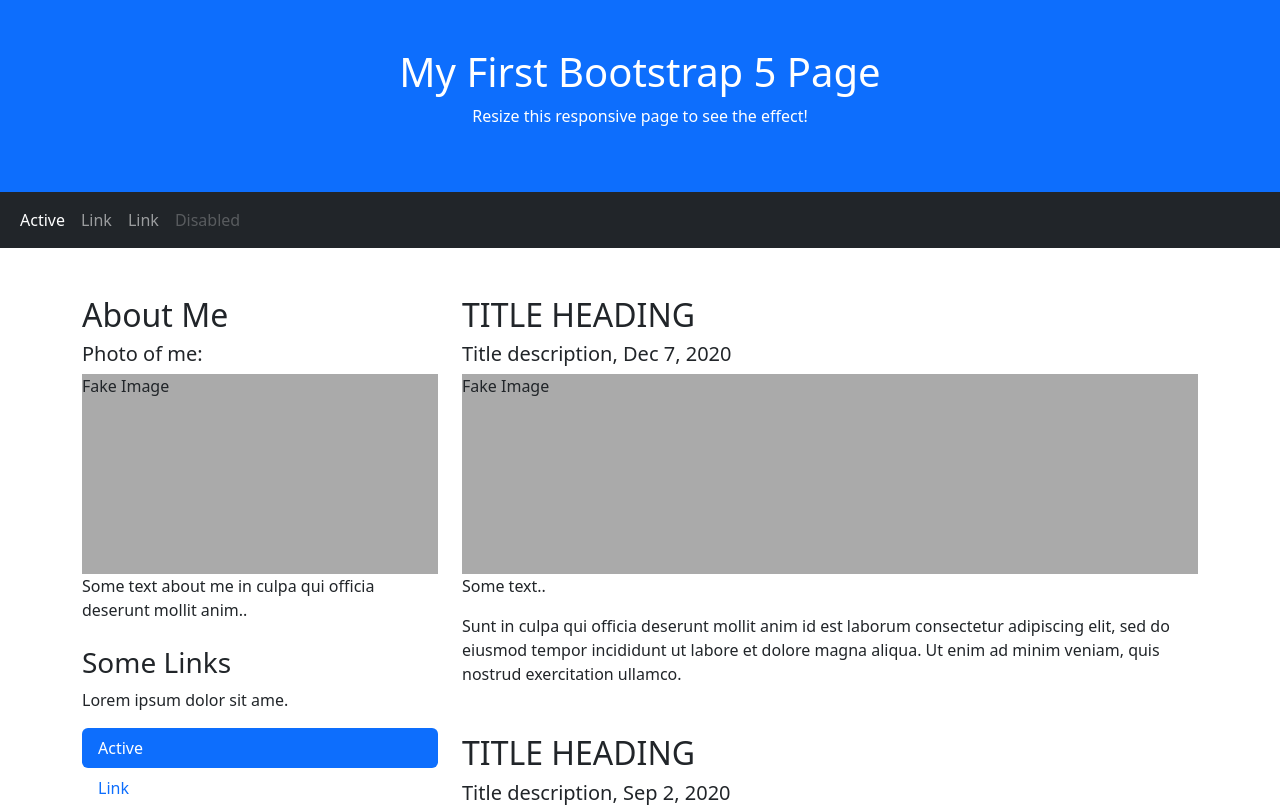
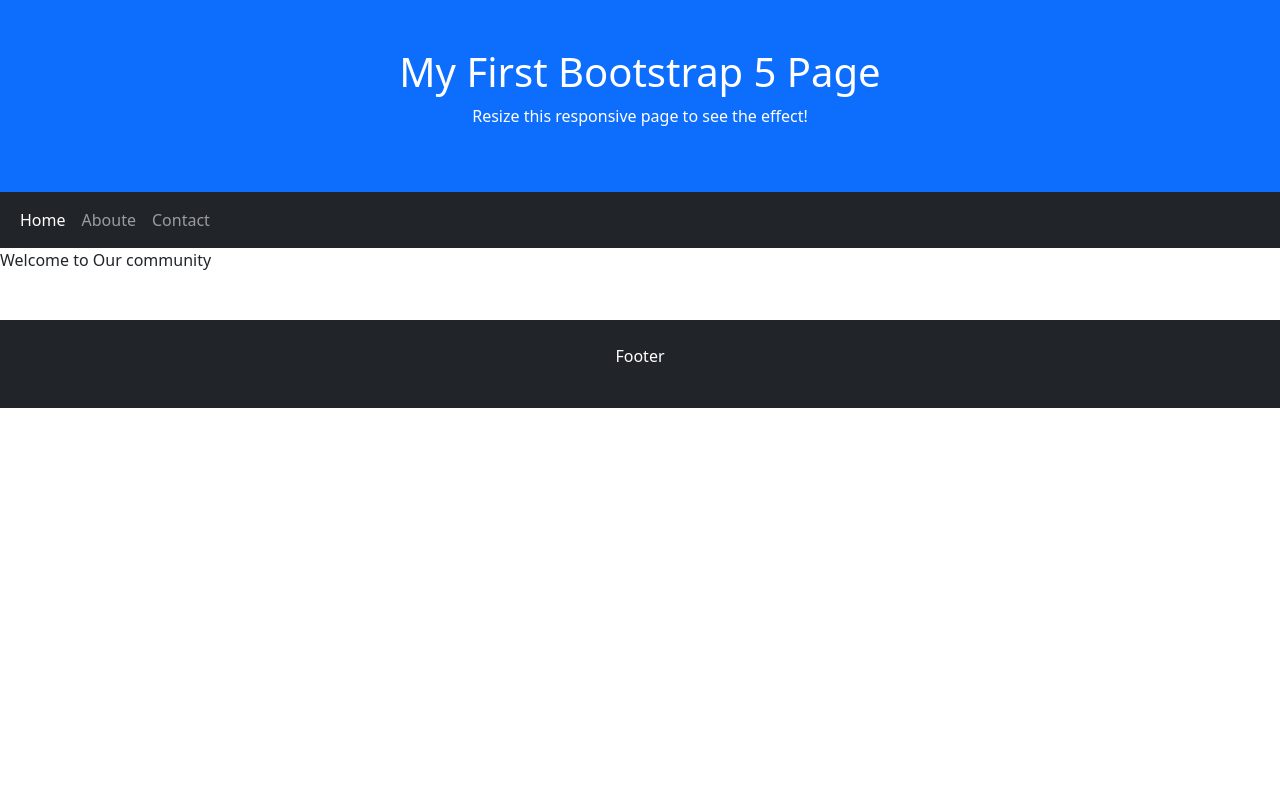
Before and after one commit to Maha-bub/React-projects, a React (Create React App) app in the folder react2/: page /aboute in a window 1280 px wide. Shown: the top 807 px of the page. Built offline with nearby package versions, Linux system fonts and the light colour scheme.

Commit message:
React router page rendering

```diff
--- a/react2/src/App.js
+++ b/react2/src/App.js
@@ -1,11 +1,18 @@
-import logo from './logo.svg';
+import { BrowserRouter, Routes, Route, Link } from 'react-router-dom';
 import './App.css';
+import Home from './pages/Home';
+import Aboute from './pages/Aboute';
+import Contact from './pages/Contact';
 
 function App() {
   return (
-    <div className="container">
-     <h1 className='text-warning 2xl text-center'>Welcome to React bootstrap v5</h1>
-    </div>
+    <BrowserRouter>
+      <Routes>
+        <Route path="/" element={<Home />} />
+        <Route path="/aboute" element={<Aboute />} />
+        <Route path="/contact" element={<Contact />} />
+      </Routes>
+    </BrowserRouter>
   );
 }
 
--- a/react2/src/components/Nav.js
+++ b/react2/src/components/Nav.js
@@ -1,4 +1,5 @@
 import React from 'react'
+import { Link } from 'react-router-dom'
 
 export default function Nav() {
     return (
@@ -7,17 +8,15 @@
                 <div class="container-fluid">
                     <ul class="navbar-nav">
                         <li class="nav-item">
-                            <a class="nav-link active" href="#">Active</a>
+                            <Link class="nav-link active" to="/">Home</Link>
                         </li>
                         <li class="nav-item">
-                            <a class="nav-link" href="#">Link</a>
+                            <Link class="nav-link" to="/aboute">Aboute</Link>
                         </li>
                         <li class="nav-item">
-                            <a class="nav-link" href="#">Link</a>
+                            <Link class="nav-link" to="/contact">Contact</Link>
                         </li>
-                        <li class="nav-item">
-                            <a class="nav-link disabled" href="#">Disabled</a>
-                        </li>
+
                     </ul>
                 </div>
             </nav>
--- a/react2/src/index.js
+++ b/react2/src/index.js
@@ -1,16 +1,17 @@
 import React from 'react';
 import ReactDOM from 'react-dom/client';
 import './index.css';
-import App from './App';
+
 import reportWebVitals from './reportWebVitals';
 import 'bootstrap/dist/css/bootstrap.min.css';
-import Home from './pages/Home';
+
+import App from './App';
 
 
 const root = ReactDOM.createRoot(document.getElementById('root'));
 root.render(
   <React.StrictMode>
-    <Home />
+    <App />
   </React.StrictMode>
 );
 
--- /dev/null
+++ b/react2/src/pages/Aboute.js
@@ -0,0 +1,16 @@
+import React from 'react'
+import Header from '../components/Header';
+import Nav from '../components/Nav';
+import Footer from '../components/Footer';
+import { Route } from 'react-router-dom';
+
+export default function Aboute() {
+    return (
+        <>
+            <Header />
+            <Nav />
+            <div>Welcome to Our community</div>
+            <Footer />
+        </>
+    )
+}
--- /dev/null
+++ b/react2/src/pages/Contact.js
@@ -0,0 +1,17 @@
+import React from 'react';
+import Header from '../components/Header';
+import Nav from '../components/Nav';
+import Footer from '../components/Footer';
+import { Route } from 'react-router-dom';
+
+export default function Contact() {
+    return (
+        <>
+            <Header />
+            <Nav />
+            <div>Contact us</div>
+            <Footer />
+        </>
+
+    )
+}
--- a/react2/src/pages/Home.js
+++ b/react2/src/pages/Home.js
@@ -2,6 +2,7 @@
 import Header from '../components/Header';
 import Nav from '../components/Nav';
 import Footer from '../components/Footer';
+import { Route } from 'react-router-dom';
 
 export default function Home() {
     return (
@@ -48,6 +49,7 @@
                     </div>
                 </div>
             </div>
+
             <Footer/>
 
         </>
```
